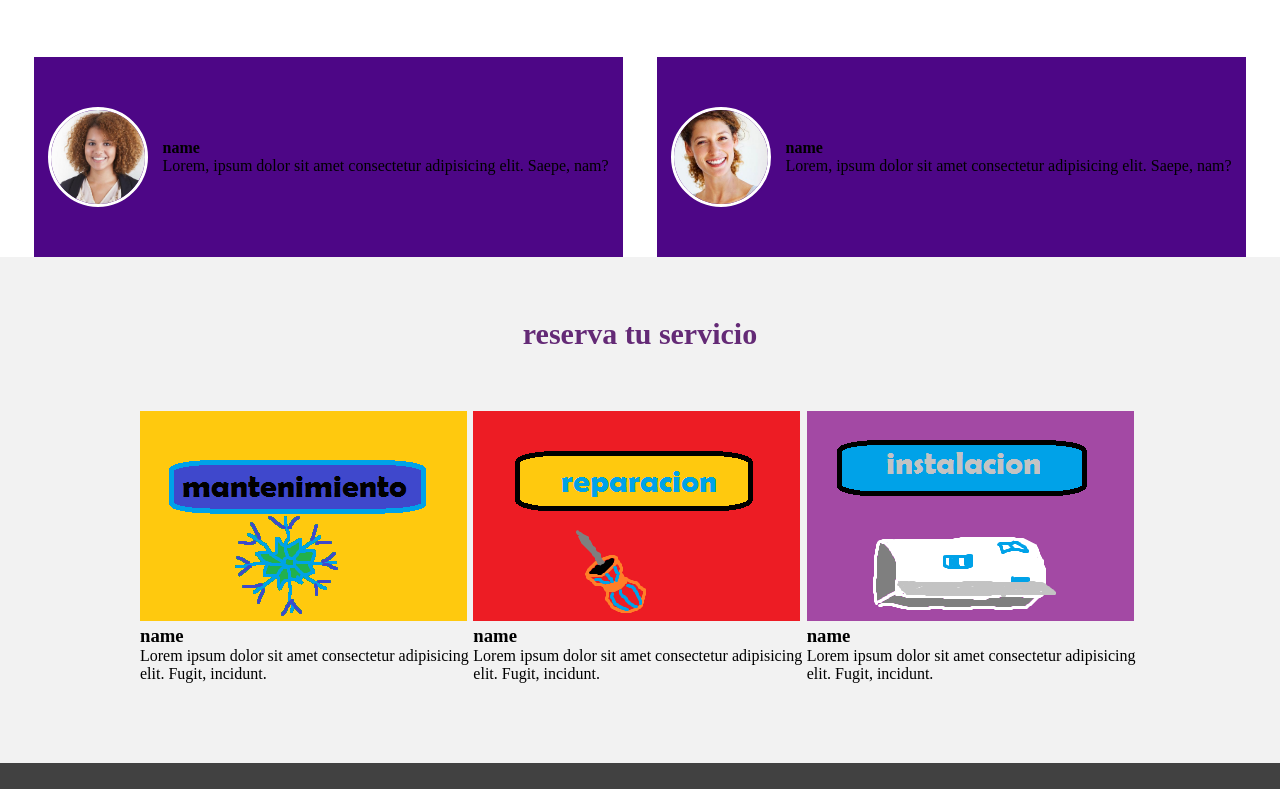
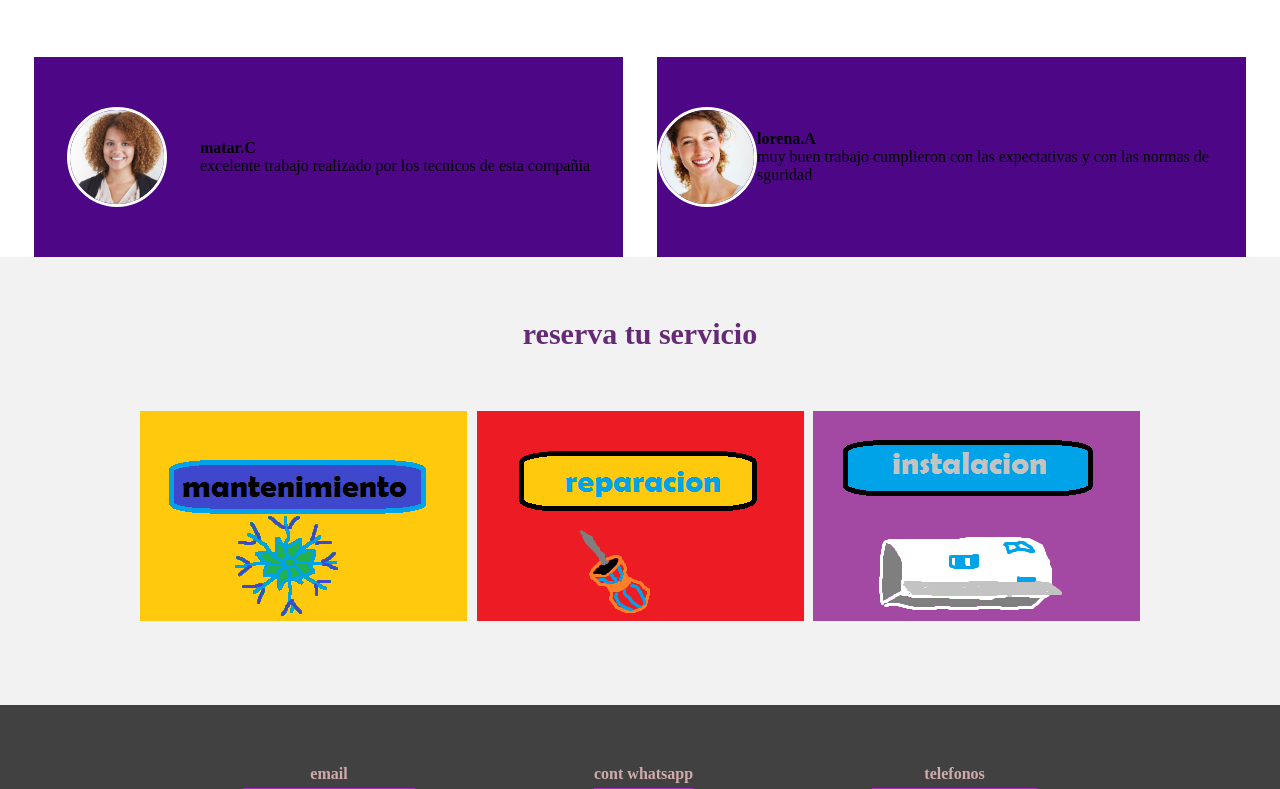
Before and after one commit to refrites-cartagena/refriwed, a plain HTML site: page index.html in a window 1280 px wide. Shown: the part 2011-2800 px from the top of the page. Drawn offline with Linux system fonts and the light colour scheme; a web font is replaced by a local one.

Commit message:
Add files via upload

```diff
--- a/index.html
+++ b/index.html
@@ -29,11 +29,11 @@
                 <img src="img/sobre nosotro.jpg" alt="image-about-us">
                 <div class="contenido-textos">
                     <h3><span>1</span>servicios de calidad y al alcanse de tu bolsillo</h3>
-                    <p>Lorem ipsum dolor sit amet consectetur, adipisicing elit. Sint, numquam.</p>
+                    <p>prestamos nuestros servicios con precios razonables y al alcanze de tu bolsillo.</p>
                     <h3><span>2</span>trabajos garantizados</h3>
-                    <p>Lorem ipsum dolor sit amet, consectetur adipisicing elit. Excepturi, suscipit.</p>
+                    <p>los trabajos realizados por nuestra compañia sera garantizado con 2 meses unicamente se garantizara lel trabajo realizado.</p>
                     <h3><span>3</span>tecnicos especializado en la nueva tecnologia de elctrodomesticos</h3>
-                    <p>Lorem ipsum dolor sit amet consectetur adipisicing elit. Iure, quidem?</p>
+                    <p>nuestros trabajadores cuentan con el conocimiento sobre los equipos nuevos y con sertificacion y equipos de seguridad corespondientes</p>
                 </div>
             </div>
         </section>
@@ -99,15 +99,15 @@
                 <div class="cards">
                     <img src="img/cara.jpg" alt="">
                     <div class="contenido-texto-cards">
-                        <h4>name</h4>
-                        <p>Lorem, ipsum dolor sit amet consectetur adipisicing elit. Saepe, nam?</p>
+                        <h4>matar.C</h4>
+                        <p>excelente trabajo realizado por los tecnicos de esta compañia</p>
                     </div>
                 </div>
                 <div class="cards">
                     <img src="img/cara2.jpg" alt="">
                     <div class="contenido-texto-cards">
-                        <h4>name</h4>
-                        <p>Lorem, ipsum dolor sit amet consectetur adipisicing elit. Saepe, nam?</p>
+                        <h4>lorena.A</h4>
+                        <p>muy buen trabajo cumplieron con las expectativas y con las normas de sguridad</p>
                     </div>
                 </div>
             </div>
@@ -118,18 +118,12 @@
                 <div class="servicio-cont">
                     <div class="sevircio-ind">
                         <img src="img/serv1.png" alt="">
-                        <h3>name</h3>
-                        <p>Lorem ipsum dolor sit amet consectetur adipisicing elit. Fugit, incidunt.</p>
                     </div>
                     <div class="sevircio-ind">
                         <img src="img/serv2.png" alt="">
-                        <h3>name</h3>
-                        <p>Lorem ipsum dolor sit amet consectetur adipisicing elit. Fugit, incidunt.</p>
                     </div>
                     <div class="sevircio-ind">
                         <img src="img/serv3.png" alt="">
-                        <h3>name</h3>
-                        <p>Lorem ipsum dolor sit amet consectetur adipisicing elit. Fugit, incidunt.</p>
                     </div>
                 </div>
             </div>
```
